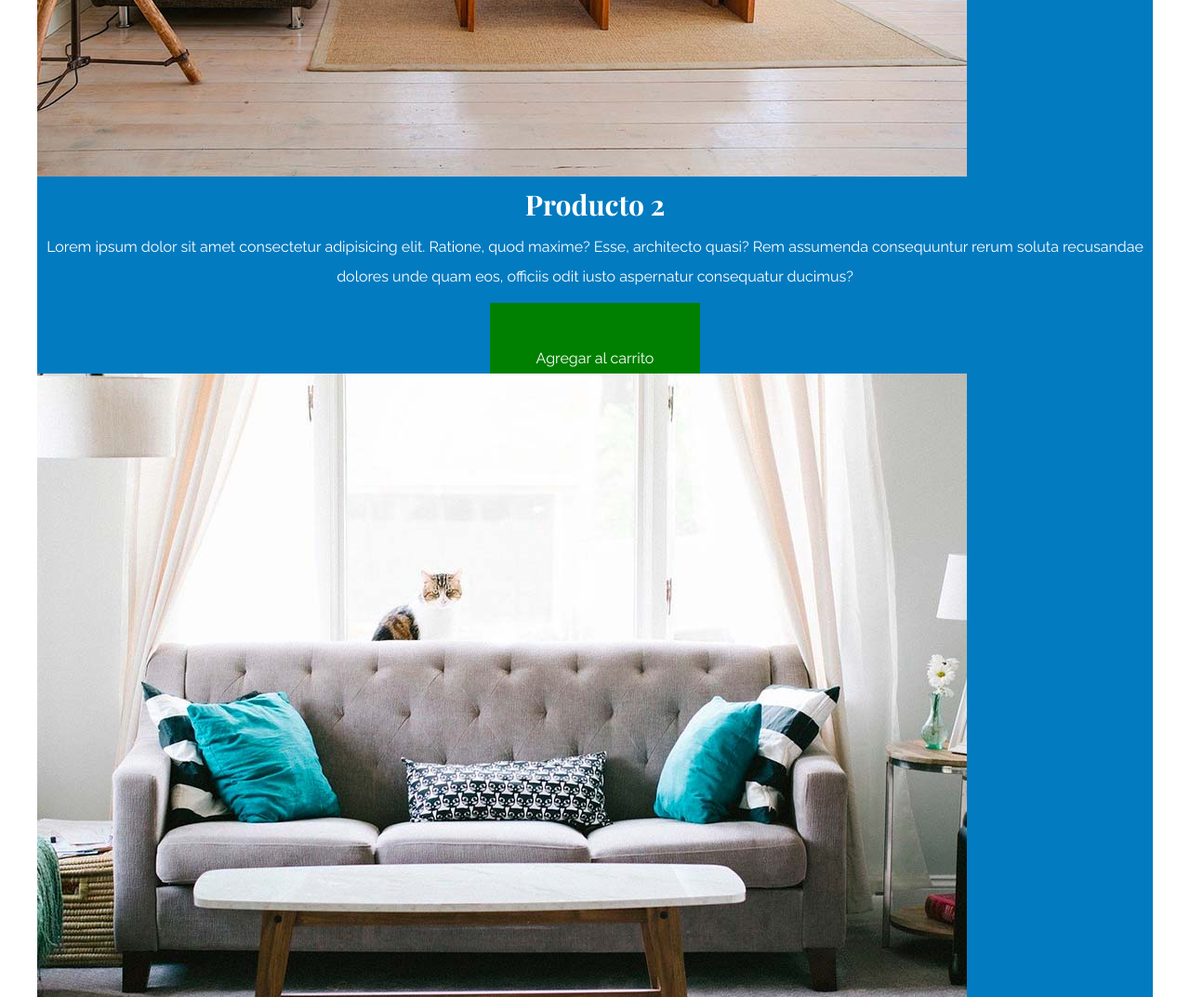
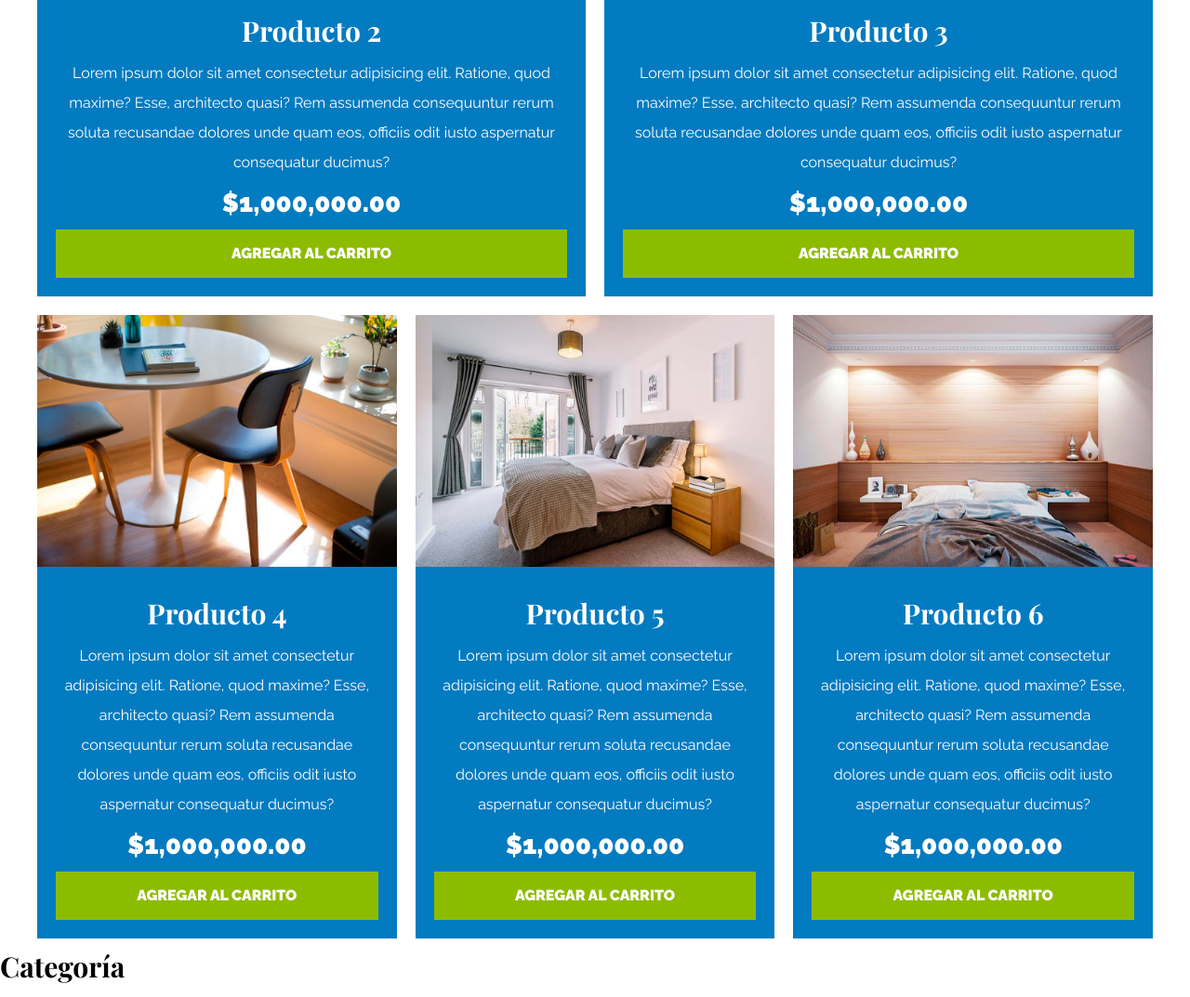
Before and after one commit to JesusSalvadorSierraArballo/CSSTutorial, a plain HTML site: page Proyecto1/index.html in a window 1280 px wide. Shown: the part 3444-4517 px from the top of the page at 93% size. Drawn offline with nearby package versions, Linux system fonts and the light colour scheme.

Commit message:
generacion de nuestros productos

```diff
--- a/Proyecto1/css/style.css
+++ b/Proyecto1/css/style.css
@@ -53,6 +53,22 @@ img {
     max-width: 100%;
     display: block;
 }
+
+.btn {
+    color: #fff;
+    background-color: #8cbc00;
+    text-align: center;
+    display: block;
+    text-transform: uppercase;
+    font-weight: 900;
+    padding: 1rem;
+    transition: background-color .3s ease-in-out;
+}
+
+.btn:hover {
+    background-color:#769c02;
+}
+
 /**/
 .nombre-sitio {
     margin-top: 5rem;
@@ -138,6 +154,40 @@ img {
     padding-top: 5rem;
 }
 
+.listado-productos {
+    display: grid;
+    grid-template-columns: repeat(6, 1fr);
+    column-gap: 2rem;
+    row-gap: 2rem;
+    /*gap es el agrupador de ambos*/
+}
+
+.producto:nth-child(1) {
+    grid-column: 1/7; /*inicia en la linea uno y termina en la dos*/
+}
+
+.producto:nth-child(2) {
+    grid-column-start: 1;
+    grid-column-end: 4;
+}
+
+.producto:nth-child(3) {
+    grid-column-start: 4;
+    grid-column-end: 7;
+}
+.producto:nth-child(4) {
+    grid-column-start: 1;
+    grid-column-end: 3;
+}
+.producto:nth-child(5) {
+    grid-column-start: 3;
+    grid-column-end: 5;
+}
+.producto:nth-child(6) {
+    grid-column-start: 5;
+    grid-column-end: 7;
+}
+
 .producto {
  background-color: #037bc0;
 }
@@ -145,6 +195,7 @@ img {
 .texto-producto {
     text-align: center;
     color: #fff;
+    padding: 2rem;
 }
 
 
@@ -158,10 +209,3 @@ img {
     font-size: 2.8rem;
     font-weight: 900;
 }
-
-.texto-producto a {
-    color: #fff;
-    padding: 5rem;
-    background-color: green;
-    text-align: center;
-}
--- a/Proyecto1/index.html
+++ b/Proyecto1/index.html
@@ -70,7 +70,7 @@
                         <p class="precio">
                             $1,000,000.00
                         </p>
-                        <a href="#">Agregar al carrito</a>
+                        <a class="btn" href="#">Agregar al carrito</a>
                     </div>
                 </div>
                 <div class="producto">
@@ -81,7 +81,7 @@
                         <p class="precio">
                             $1,000,000.00
                         </p>
-                        <a href="#">Agregar al carrito</a>
+                        <a class="btn" href="#">Agregar al carrito</a>
                     </div>
                 </div>
                 <div class="producto">
@@ -92,7 +92,7 @@
                         <p class="precio">
                             $1,000,000.00
                         </p>
-                        <a href="#">Agregar al carrito</a>
+                        <a class="btn" href="#">Agregar al carrito</a>
                     </div>
                 </div>
                 <div class="producto">
@@ -103,7 +103,7 @@
                         <p class="precio">
                             $1,000,000.00
                         </p>
-                        <a href="#">Agregar al carrito</a>
+                        <a class="btn" href="#">Agregar al carrito</a>
                     </div>
                 </div>
                 <div class="producto">
@@ -114,7 +114,7 @@
                         <p class="precio">
                             $1,000,000.00
                         </p>
-                        <a href="#">Agregar al carrito</a>
+                        <a class="btn" href="#">Agregar al carrito</a>
                     </div>
                 </div>
                 <div class="producto">
@@ -125,7 +125,7 @@
                         <p class="precio">
                             $1,000,000.00
                         </p>
-                        <a href="#">Agregar al carrito</a>
+                        <a class="btn" href="#">Agregar al carrito</a>
                     </div>
                 </div>
             </div>
```
